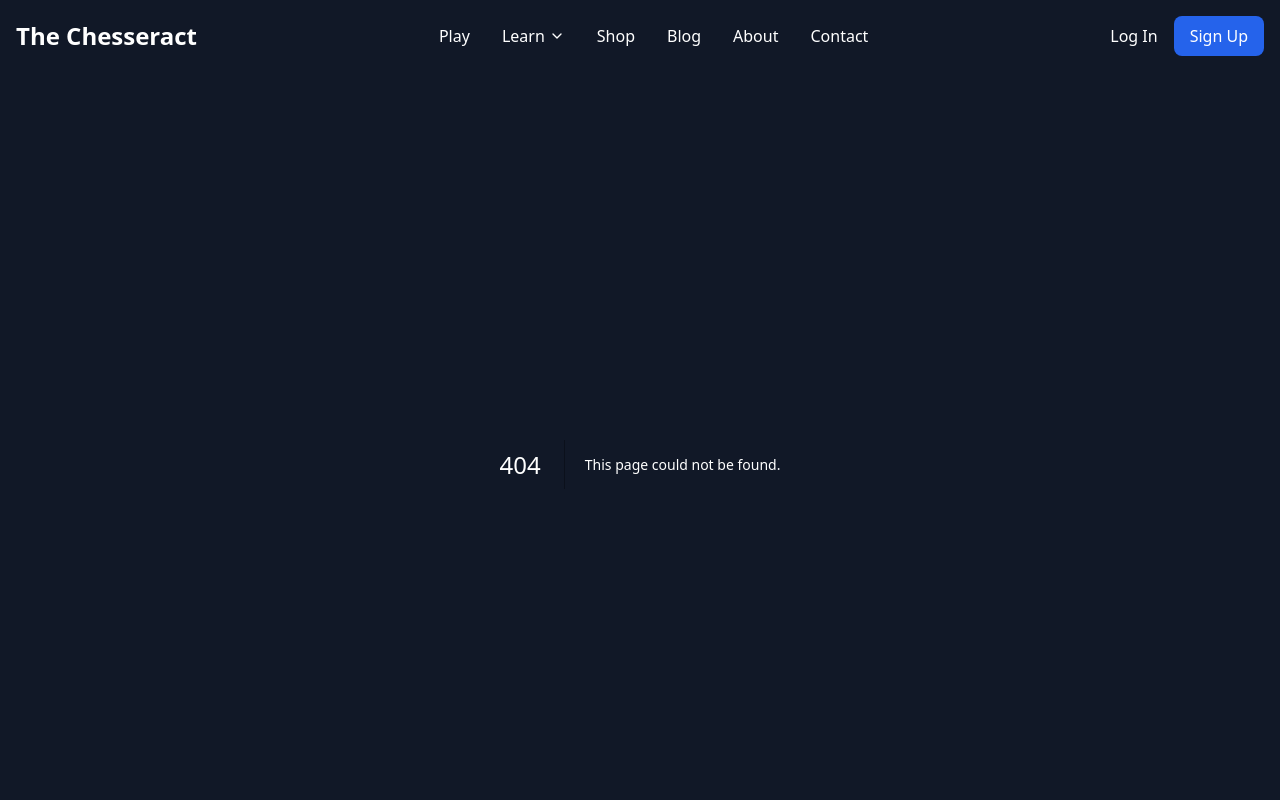
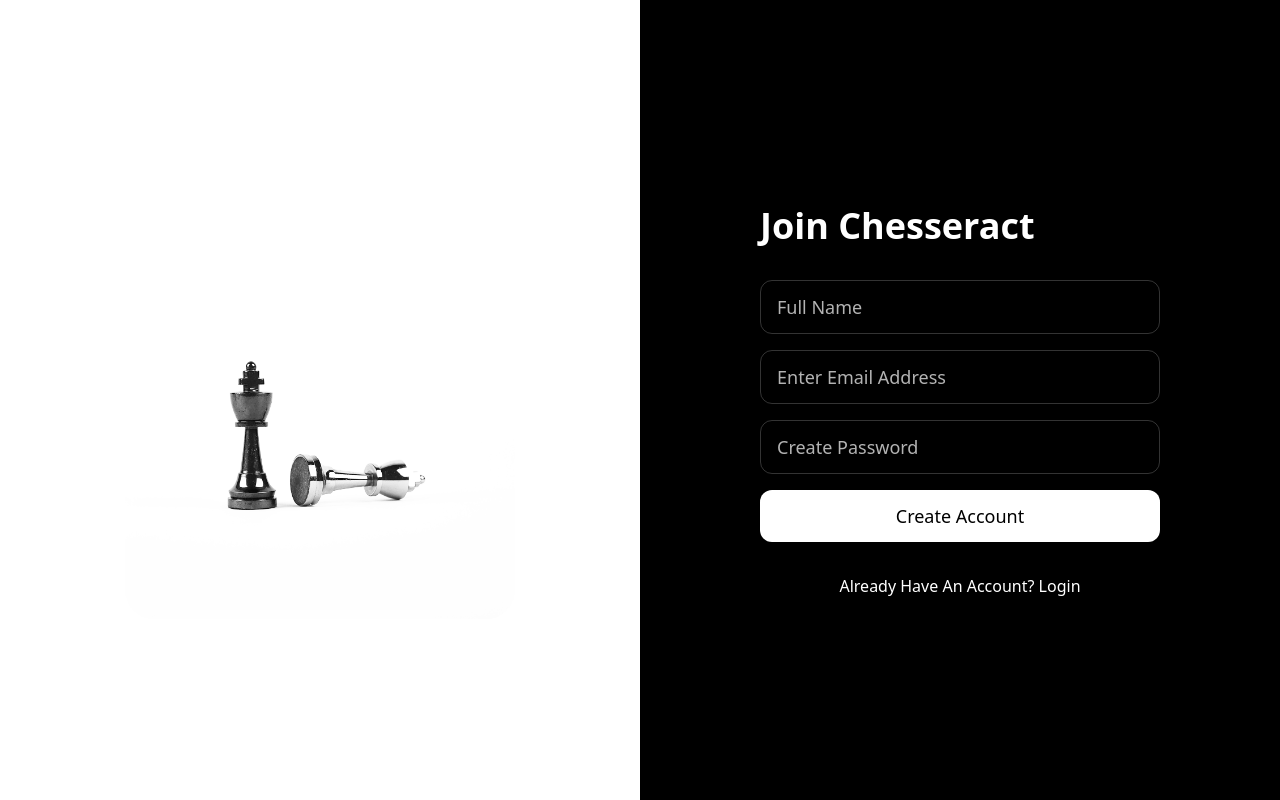
Before and after one commit to avi-watwani/the-chesseract, a Next.js app: page /signup in a window 1280 px wide. Before the commit this address had no page. Shown: the top 800 px of the page. Built offline with nearby package versions, Linux system fonts and the light colour scheme.

Commit message:
Remove Navbar and Footer components from layout, simplifying the structure and directly rendering children. Delete unused Home page component for a cleaner codebase.

```diff
--- /dev/null
+++ b/app/(auth)/layout.tsx
@@ -0,0 +1,11 @@
+export default function AuthLayout({
+  children,
+}: {
+  children: React.ReactNode
+}) {
+  return (
+    <div className="min-h-screen bg-black">
+      {children}
+    </div>
+  )
+}
--- /dev/null
+++ b/app/(auth)/login/page.tsx
@@ -0,0 +1,73 @@
+import Link from 'next/link'
+import Image from 'next/image'
+
+export default function Login() {
+  return (
+    <div className="flex min-h-screen bg-black">
+      {/* Left side - Image */}
+      <div className="hidden lg:block w-1/2 relative bg-white">
+        <Image
+          src="/images/sign-in.png"
+          alt="Chess Login"
+          fill
+          className="object-contain p-12"
+          priority
+        />
+      </div>
+
+      {/* Right side - Login Form */}
+      <div className="w-full lg:w-1/2 flex items-center justify-center p-8 lg:p-12">
+        <div className="w-full max-w-[400px] space-y-8">
+          <h1 className="text-white text-4xl font-bold leading-tight">
+            Login To Chesseract
+          </h1>
+
+          <form className="space-y-4">
+            <div className="space-y-4">
+              <div className="relative">
+                <input
+                  type="email"
+                  placeholder="Enter Email Address"
+                  className="w-full bg-transparent text-white text-lg px-4 py-3 rounded-xl border border-white/20 focus:border-white/40 focus:outline-none transition-colors placeholder:text-white/70"
+                />
+              </div>
+
+              <div className="relative">
+                <input
+                  type="password"
+                  placeholder="Enter Password"
+                  className="w-full bg-transparent text-white text-lg px-4 py-3 rounded-xl border border-white/20 focus:border-white/40 focus:outline-none transition-colors placeholder:text-white/70"
+                />
+              </div>
+            </div>
+
+            <div className="flex justify-end">
+              <Link
+                href="/forgot-password"
+                className="text-white text-base hover:opacity-80 transition-opacity"
+              >
+                Forgot Password?
+              </Link>
+            </div>
+
+            <button
+              type="submit"
+              className="w-full bg-white text-black text-lg font-medium py-3 rounded-xl mt-4 hover:opacity-90 transition-opacity"
+            >
+              Login
+            </button>
+          </form>
+
+          <div className="text-center">
+            <Link
+              href="/signup"
+              className="text-white text-base hover:opacity-80 transition-opacity"
+            >
+              New To Chesseract? Sign Up
+            </Link>
+          </div>
+        </div>
+      </div>
+    </div>
+  )
+}
--- /dev/null
+++ b/app/(auth)/signup/page.tsx
@@ -0,0 +1,72 @@
+import Link from 'next/link'
+import Image from 'next/image'
+
+export default function SignUp() {
+  return (
+    <div className="flex min-h-screen bg-black">
+      {/* Left side - Image */}
+      <div className="hidden lg:block w-1/2 relative bg-white">
+        <Image
+          src="/images/sign-up.png"
+          alt="Chess Sign Up"
+          fill
+          className="object-contain p-12"
+          priority
+        />
+      </div>
+
+      {/* Right side - Sign Up Form */}
+      <div className="w-full lg:w-1/2 flex items-center justify-center p-8 lg:p-12">
+        <div className="w-full max-w-[400px] space-y-8">
+          <h1 className="text-white text-4xl font-bold leading-tight">
+            Join Chesseract
+          </h1>
+
+          <form className="space-y-4">
+            <div className="space-y-4">
+              <div className="relative">
+                <input
+                  type="text"
+                  placeholder="Full Name"
+                  className="w-full bg-transparent text-white text-lg px-4 py-3 rounded-xl border border-white/20 focus:border-white/40 focus:outline-none transition-colors placeholder:text-white/70"
+                />
+              </div>
+
+              <div className="relative">
+                <input
+                  type="email"
+                  placeholder="Enter Email Address"
+                  className="w-full bg-transparent text-white text-lg px-4 py-3 rounded-xl border border-white/20 focus:border-white/40 focus:outline-none transition-colors placeholder:text-white/70"
+                />
+              </div>
+
+              <div className="relative">
+                <input
+                  type="password"
+                  placeholder="Create Password"
+                  className="w-full bg-transparent text-white text-lg px-4 py-3 rounded-xl border border-white/20 focus:border-white/40 focus:outline-none transition-colors placeholder:text-white/70"
+                />
+              </div>
+            </div>
+
+            <button
+              type="submit"
+              className="w-full bg-white text-black text-lg font-medium py-3 rounded-xl mt-4 hover:opacity-90 transition-opacity"
+            >
+              Create Account
+            </button>
+          </form>
+
+          <div className="text-center">
+            <Link
+              href="/login"
+              className="text-white text-base hover:opacity-80 transition-opacity"
+            >
+              Already Have An Account? Login
+            </Link>
+          </div>
+        </div>
+      </div>
+    </div>
+  )
+}
--- /dev/null
+++ b/app/(main)/layout.tsx
@@ -0,0 +1,16 @@
+import Navbar from '../components/Navbar'
+import Footer from '../components/Footer'
+
+export default function MainLayout({
+  children,
+}: {
+  children: React.ReactNode
+}) {
+  return (
+    <>
+      <Navbar />
+      <main className="pt-16">{children}</main>
+      <Footer />
+    </>
+  )
+}
--- /dev/null
+++ b/app/(main)/page.tsx
@@ -0,0 +1,48 @@
+import ChessBoard from '../components/ChessBoard'
+import Link from 'next/link'
+import PageContainer from '../components/PageContainer'
+
+export default function Home() {
+  return (
+    <PageContainer className="p-6 bg-gradient-to-b from-gray-900 to-black text-white">
+      <div className="max-w-4xl mx-auto text-center">
+        <h1 className="text-5xl md:text-7xl font-bold mb-6 gradient-text">The Chesseract</h1>
+        <p className="text-xl md:text-2xl mb-8 text-gray-300">
+          Elevate your chess game with our multidimensional approach to learning and mastery.
+        </p>
+
+        <div className="flex flex-col sm:flex-row justify-center gap-4 mb-12">
+          <button className="px-8 py-3 bg-blue-600 hover:bg-blue-700 rounded-lg font-bold transition-colors">
+            Explore Courses
+          </button>
+          <Link href="/coaches" className="px-8 py-3 bg-transparent hover:bg-white/10 border border-white/20 rounded-lg font-bold transition-colors">
+            Meet Our Coaches
+          </Link>
+        </div>
+
+        <div className="p-6 glassmorphism rounded-xl mb-12">
+          <h2 className="text-2xl font-bold mb-4">Welcome to a New Dimension of Chess Training</h2>
+          <p className="mb-6">
+            The Chesseract offers comprehensive chess training for players of all levels. Our approach combines
+            traditional chess wisdom with modern learning techniques, creating a multidimensional experience
+            that accelerates your progress.
+          </p>
+          <div className="grid grid-cols-1 md:grid-cols-3 gap-4 text-left">
+            <div className="p-4 bg-white/5 rounded-lg">
+              <h3 className="text-xl font-bold mb-2">Expert Coaches</h3>
+              <p>Learn from international masters and grandmasters with proven teaching methods.</p>
+            </div>
+            <div className="p-4 bg-white/5 rounded-lg">
+              <h3 className="text-xl font-bold mb-2">Structured Courses</h3>
+              <p>Follow carefully designed curricula that build your skills systematically and effectively.</p>
+            </div>
+            <div className="p-4 bg-white/5 rounded-lg">
+              <h3 className="text-xl font-bold mb-2">Interactive Learning</h3>
+              <p>Engage with dynamic content that adapts to your strengths and addresses your weaknesses.</p>
+            </div>
+          </div>
+        </div>
+      </div>
+    </PageContainer>
+  )
+}
--- a/app/layout.tsx
+++ b/app/layout.tsx
@@ -1,7 +1,5 @@
 import './globals.css'
 import type { Metadata } from 'next'
-import Navbar from './components/Navbar'
-import Footer from './components/Footer'
 
 export const metadata: Metadata = {
   title: 'The Chesseract',
@@ -16,9 +14,7 @@ export default function RootLayout({
   return (
     <html lang="en">
       <body className="min-h-screen bg-gray-900 text-white">
-        <Navbar />
-        <main className="pt-16">{children}</main>
-        <Footer />
+        {children}
       </body>
     </html>
   )
--- a/app/page.tsx
+++ /dev/null
@@ -1,15 +0,0 @@
-import Link from 'next/link'
-import PageContainer from './components/PageContainer'
-
-export default function Home() {
-  return (
-    <PageContainer className="p-6 bg-gradient-to-b from-gray-900 to-black text-white">
-      <div className="max-w-4xl mx-auto text-center">
-        <h1 className="text-5xl md:text-7xl font-bold mb-6 gradient-text">The Chesseract</h1>
-        <p className="text-xl md:text-2xl mb-8 text-gray-300">
-          Elevate your chess game with our multidimensional approach to learning and mastery.
-        </p>
-      </div>
-    </PageContainer>
-  )
-}
```
Also changed, not shown: public/images/sign-in.png (added), public/images/sign-up.png (added).
